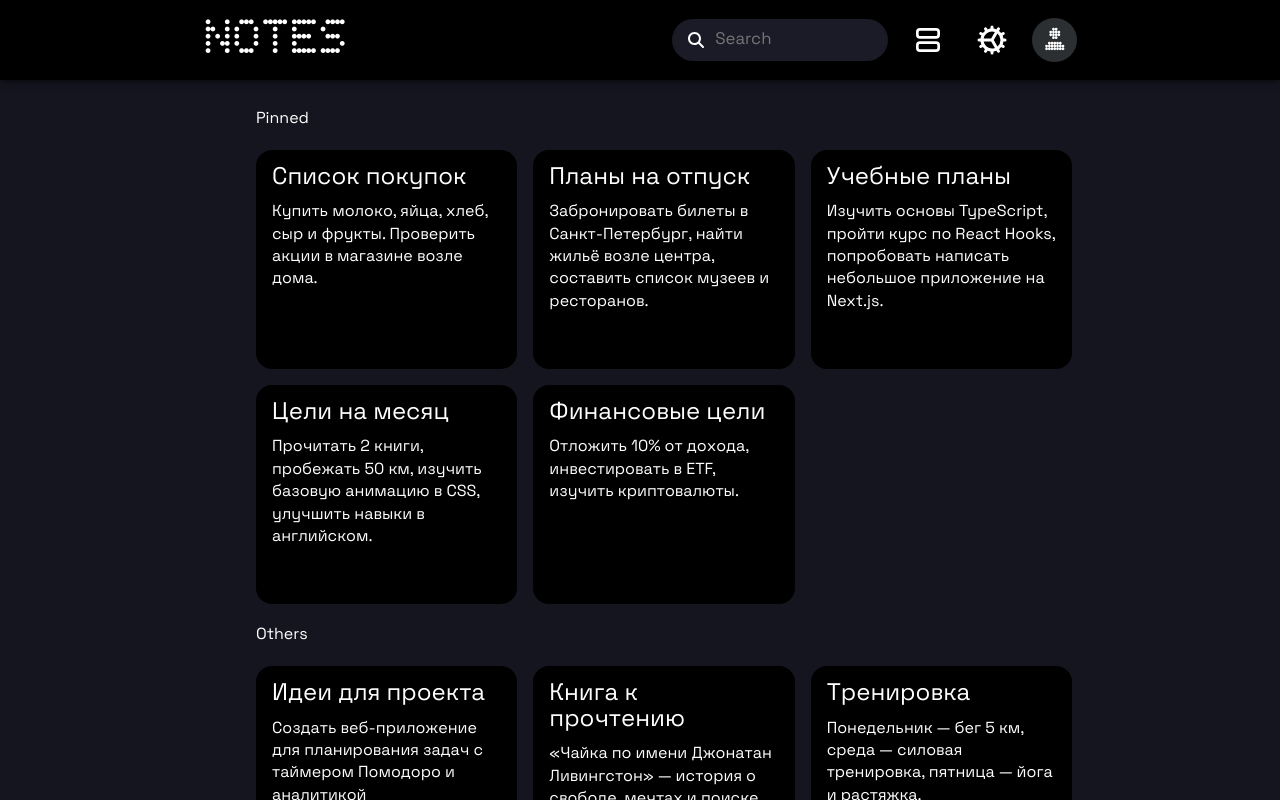
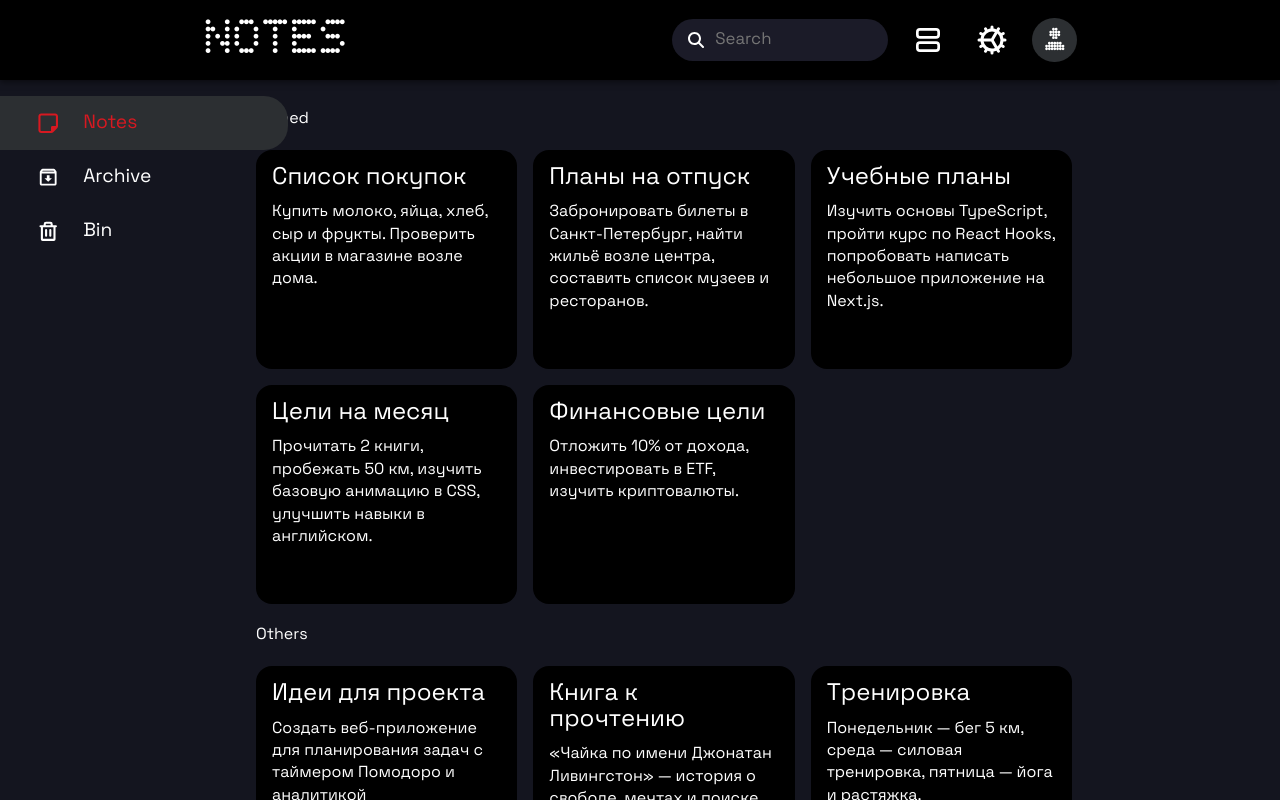
Before and after one commit to 1-WOOPER-1/notes, a React (Vite) app: page / in a window 1280 px wide. Shown: the top 800 px of the page. Built offline with nearby package versions, Linux system fonts and the light colour scheme.

Commit message:
Add a sidebar

```diff
--- a/src/App.jsx
+++ b/src/App.jsx
@@ -6,6 +6,7 @@ import { NoteEditor } from "@components/NoteEditor/NoteEditor.jsx";
 import { NoteActionsContext } from "./context/NoteActionsContext.js";
 import { NotesList } from "@components/NotesList/NotesList.jsx";
 import { LocalStorageService } from "./utils/localStorage.js";
+import { Sidebar } from "./components/Sidebar/Sidebar.jsx";
 
 export function App() {
   const [allNotes, setAllNotes] = useState(
@@ -72,6 +73,7 @@ export function App() {
         listView={listView}
         setlistView={setlistView}
       />
+      <Sidebar />
       <main
         className={`${styles.main} ${isEditorOpen ? styles.moveRight : ""}`}
       >
--- /dev/null
+++ b/src/components/Sidebar/Sidebar.jsx
@@ -0,0 +1,20 @@
+import { FaRegNoteSticky } from "react-icons/fa6";
+import { MdOutlineArchive } from "react-icons/md";
+import { PiTrashBold } from "react-icons/pi";
+import styles from "./Sidebar.module.scss";
+
+export function Sidebar() {
+  return (
+    <div className={styles.sidebar}>
+      <button className={`${styles.sidebarItem} ${styles.active}`}>
+        <FaRegNoteSticky className={styles.icon} /> <span>Notes</span>
+      </button>
+      <button className={styles.sidebarItem}>
+        <MdOutlineArchive className={styles.icon} /> <span>Archive</span>
+      </button>
+      <button className={styles.sidebarItem}>
+        <PiTrashBold className={styles.icon} /> <span>Bin</span>
+      </button>
+    </div>
+  );
+}
--- /dev/null
+++ b/src/components/Sidebar/Sidebar.module.scss
@@ -0,0 +1,39 @@
+@use "@/styles/colors.scss" as c;
+
+.sidebar {
+  position: fixed;
+  left: 0;
+  top: 5rem;
+  width: 18rem;
+  height: fit-content;
+  display: flex;
+  flex-direction: column;
+  padding: 1rem 0;
+  list-style: none;
+
+  .sidebarItem {
+    padding: 1rem;
+    font-size: 1.2rem;
+    display: flex;
+    gap: 1.5rem;
+    align-items: center;
+    border-radius: 0 1.5rem 1.5rem 0;
+
+    &:hover {
+      background-color: var(--hover-listitem);
+    }
+
+    .icon {
+      font-size: 1.4rem;
+      margin-left: 1.3rem;
+    }
+  }
+
+  .active {
+    color: c.$primary;
+    background-color: var(--hover-button);
+    &:hover {
+      background-color: var(--hover-button);
+    }
+  }
+}
```
